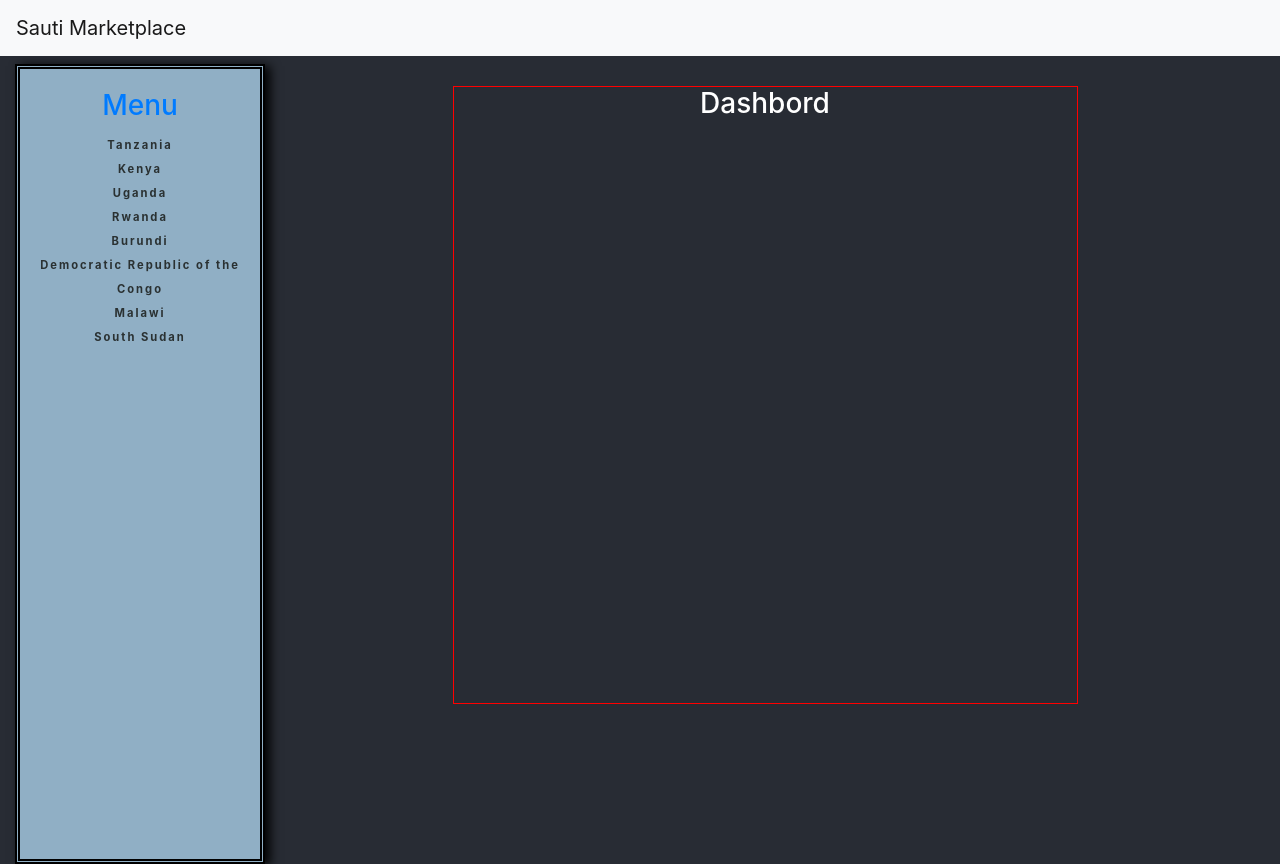
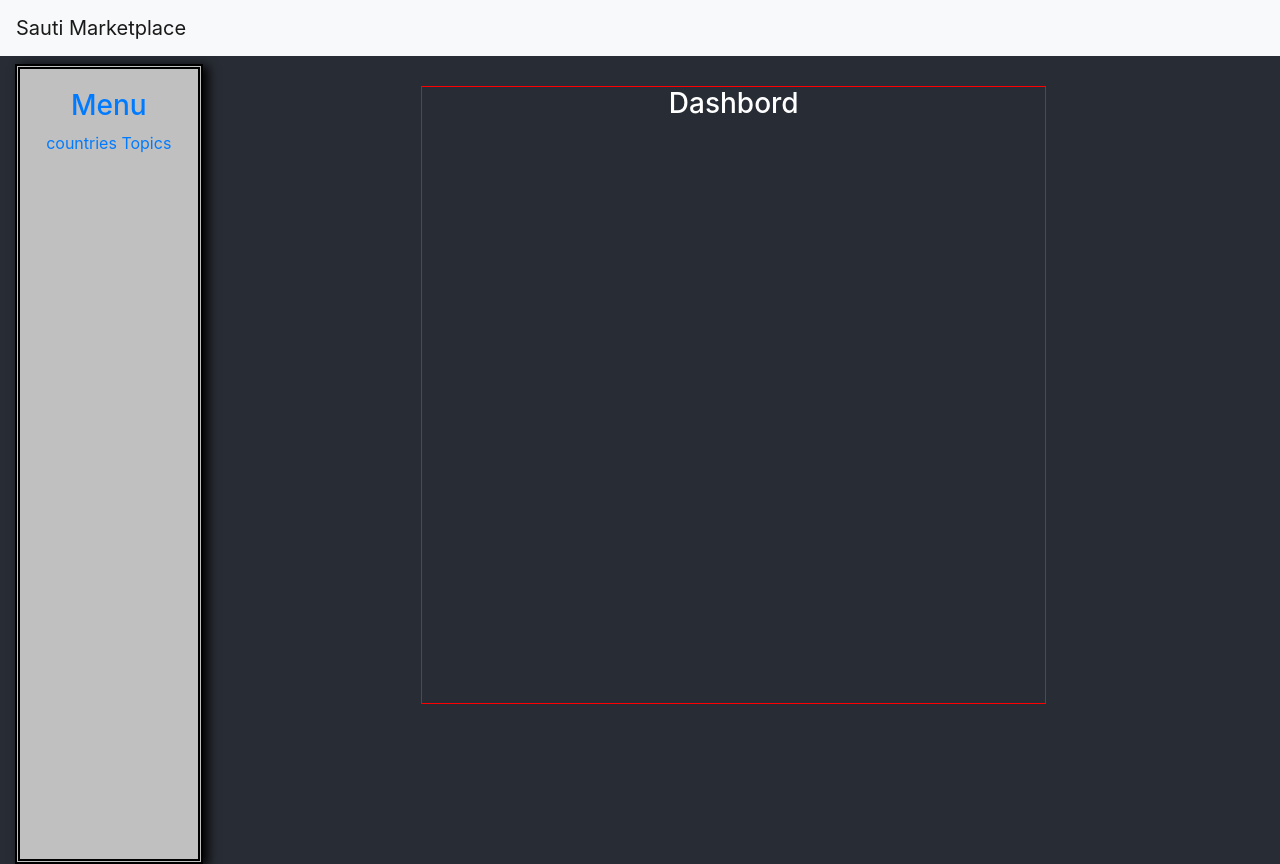
Before and after one commit to labs-13-sauti-marketplace/Sauti-FE, a React (Create React App) app: page / in a window 1280 px wide. Built offline with nearby package versions, Linux system fonts and the light colour scheme.

Commit message:
Revert "Fixed Navbar"
This reverts commit 9ba6eb97284b78161e59f1101ab3162803b44081.

```diff
--- /dev/null
+++ b/src/components/Board/Countries/Country.js
@@ -0,0 +1,12 @@
+import React from 'react';
+import './Country.css';
+
+const Country = props => {
+  return (
+    <div>
+      <p>Country: {props.item.name}</p>
+    </div>
+  )
+}
+
+export default Country;
--- /dev/null
+++ b/src/components/Board/Countries/CountryList.js
@@ -0,0 +1,36 @@
+import React from 'react';
+import axios from 'axios';
+import Country from './Country.js';
+import './Country.css';
+import { Link } from 'react-router-dom';
+
+class CountryList extends React.Component {
+  constructor(props) {
+    super(props);
+    this.state = {
+      countries: []
+    };
+  }
+
+  componentDidMount() {
+    axios
+      .get('http://localhost:5000/countries')
+      .then(response => {
+        this.setState(() => ({ countries: response.data }));
+      })
+      .catch(error => {
+        console.error('Server Error', error);
+      });
+  }
+
+  render() {
+    return (
+      <div className="movie-list">
+        Here is the Country List component
+      </div>
+    );
+  }
+}
+
+
+export default CountryList;
--- a/src/components/Nav/Nav.css
+++ b/src/components/Nav/Nav.css
@@ -1,20 +1,10 @@
 .boardNav {
   margin-top: 8px;
-  background-color: #90AFC5;
-  width: 20%;
+  background-color: silver;
+  width: 15%;
   border: 5px double black;
   text-align: center;
   height: 100vh;
   padding-top: 20px;
   box-shadow: 5px 2px 10px black;
-  list-style-type: none;
 }
-
-
-.countries{
-  font-size: 0.7em;
-  font-weight: bold;
-  line-height: normal;
-  letter-spacing: 2px;
-  color: #2A3132;
-}
--- a/src/components/Nav/Nav.js
+++ b/src/components/Nav/Nav.js
@@ -7,31 +7,19 @@ class Nav extends React.Component {
   constructor(props) {
     super(props);
     this.state = {
-      countries: [
-            {name: "Tanzania"},
-            {name: "Kenya"},
-            {name: "Uganda"},
-            {name: "Rwanda"},
-            {name: "Burundi"},
-            {name: "Democratic Republic of the Congo"},
-            {name: "Malawi"},
-            {name: "South Sudan"}
-          ]
     }
   }
 
+
+
   render() {
-    const {name} = this.state.countries
-    console.log(this.state.countries);
     return(
       <div className="boardNav">
         <Link to="/">  <h3> Menu </h3> </Link>
+
         <div>
-          {this.state.countries.map(countries =>(
-            <li key={countries.name}>
-              <Link className="countries" to={`/country/${countries.name}`}> {countries.name} </Link>
-            </li>
-          ))}
+            <Link to="/countries"> countries </Link>
+            <Link to="/topics"> Topics </Link >
         </div>
       </div>
     )
```
Also changed, not shown: src/components/Board/Countries/Country.css (added).
